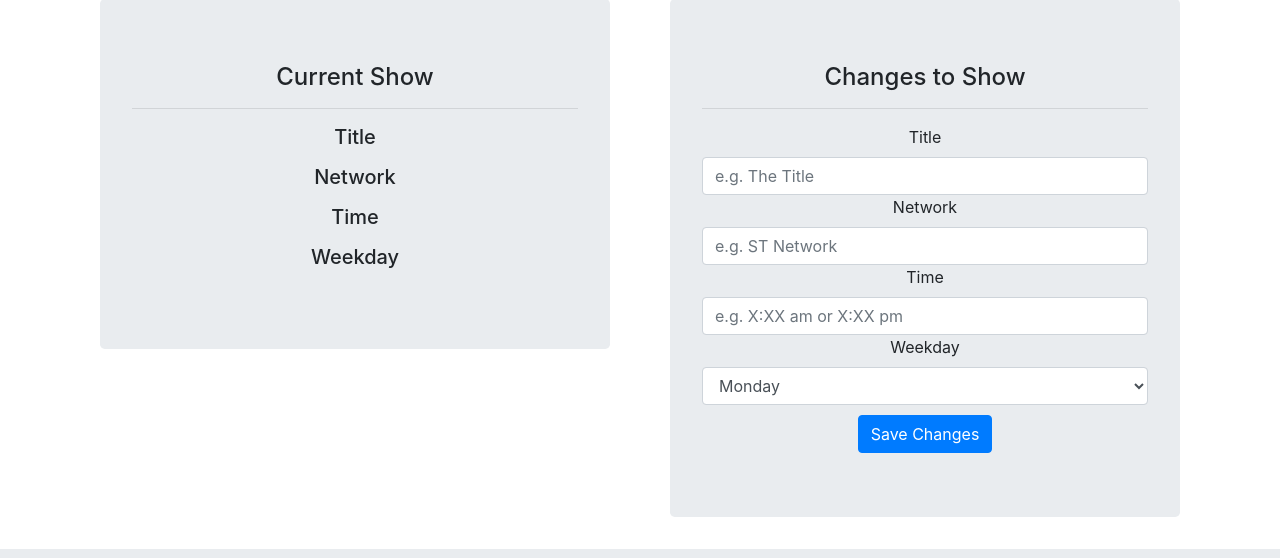
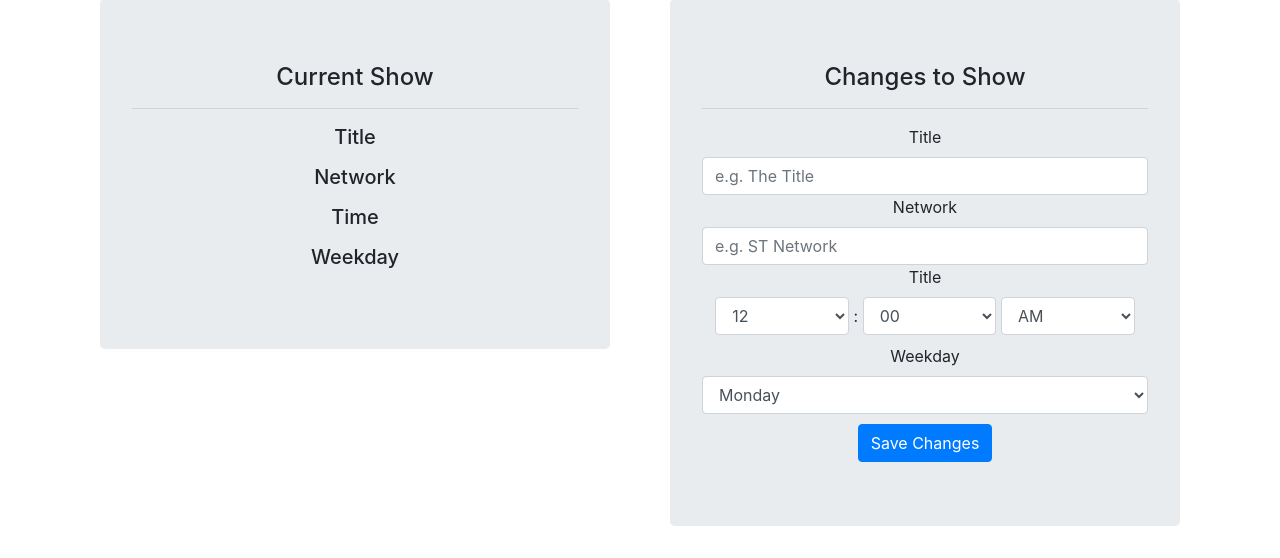
Before and after one commit to 1HectorAC/ShowTracker, a Flask app: template templates/editShow.html in a window 1280 px wide. Shown: the part 381-939 px from the top of the page. Run offline with Flask 2, Linux system fonts and the light colour scheme; the template is opened without the code that fills it, so the values that code supplies are empty; some libraries are stand-ins or nearby versions.

Commit message:
Edited how time is set when editing a show in editShow.html and user/models.py.

```diff
--- a/templates/editShow.html
+++ b/templates/editShow.html
@@ -42,8 +42,39 @@
                             <input type="text" name="title" class="field form-control" value="{{ show['title'] }}" placeholder="e.g. The Title" maxlength="40" required>
                             <label for="network">Network</label>
                             <input type="text" name="network" class="field form-control" value="{{ show['network'] }}" placeholder="e.g. ST Network" maxlength="40" required>
-                            <label for="time">Time</label>
-                            <input type="text" name="time" class="field form-control" value="{{ show['time'] }}" placeholder="e.g. X:XX am or X:XX pm" maxlength="8" required>
+
+                            <p style="margin-bottom: 8px;">Title</p>
+                            <div>
+                                <label for="hours" hidden>minutes</label>
+                                <select name="hours" id="hours" class="form-control" style="width:30%; display: inline-block;">
+                                    <option value="12" id="12">12</option>
+                                    <option value="1" id="1">1</option>
+                                    <option value="2" id="2">2</option>
+                                    <option value="3" id="3">3</option>
+                                    <option value="4" id="4">4</option>
+                                    <option value="5" id="5">5</option>
+                                    <option value="6" id="6">6</option>
+                                    <option value="7" id="7">7</option>
+                                    <option value="8" id="8">8</option>
+                                    <option value="9" id="9">9</option>
+                                    <option value="10" id="10">10</option>
+                                    <option value="11" id="11">11</option>
+                                </select>
+                                <p style="display: inline-block;">:</p>
+                                <label for="minutes" hidden>hours</label>
+                                <select name="minutes" id="minutes" class="form-control" style="width:30%; display: inline-block;">
+                                    <option value="00" id="00">00</option>
+                                    <option value="15" id="15">15</option>
+                                    <option value="30" id="30">30</option>
+                                    <option value="45" id="45">45</option>
+                                </select>
+                                <label for="amOrPm" hidden>halfDay</label>
+                                <select name="amOrPm" id="amOrPm" class="form-control" style="width:30%; display: inline-block;">
+                                    <option value="am" id="am">AM</option>
+                                    <option value="pm" id="pm">PM</option>
+                                </select>
+                            </div>
+
                             <label for="weekday">Weekday</label>
                             <select  class="form-control" id="weekday" name="weekday">
                                 <option value="monday" id="Monday">Monday</option>
@@ -55,9 +86,20 @@
                                 <option value="sunday" id="Sunday">Sunday</option>
                             </select>
                             <script type="text/javascript">
-                                xxx = document.getElementById('{{ show["weekday"] }}').selected = true;
+                                // Set default value of weekday
+                                document.getElementById('{{ show["weekday"] }}').selected = true;
+
+                                // Set default values of time dropdowns.
+                                time = '{{ show["time"] }}'
+                                splitTime = time.split(/[: ]/)
+                                document.getElementById(splitTime[0]).selected = true;
+                                document.getElementById(splitTime[1]).selected = true;
+                                document.getElementById(splitTime[2]).selected = true;
+
+                                // variable used when submiting form in script.js.
                                 encodedTitle = "{{ show['encodedTitle'] }}"
                             </script>
+
                             <input type="submit" value="Save Changes" class="btn btn-primary" style="margin-top: 10px;">
                             <p class="error error--hidden"></p>
                         </form>
--- a/user/models.py
+++ b/user/models.py
@@ -134,13 +134,17 @@ class User:
 
     # Edit a show in a users show list.
     def editShow(self,title):
+        # Setup time variable format using time form data.
+        time = request.form.get('hours') + ":" + request.form.get('minutes') + " " + request.form.get('amOrPm')
+
+
         # Get old show that will be repaced.
         oldShow = getShow(session['user']['email'],title)
         # Create new show dictionary.
         newShow = {
             "title" : request.form.get('title'),
             "network" : request.form.get('network'),
-            "time" : request.form.get('time'),
+            "time" : time,
             "weekday" : request.form.get('weekday')
         }
 
```
